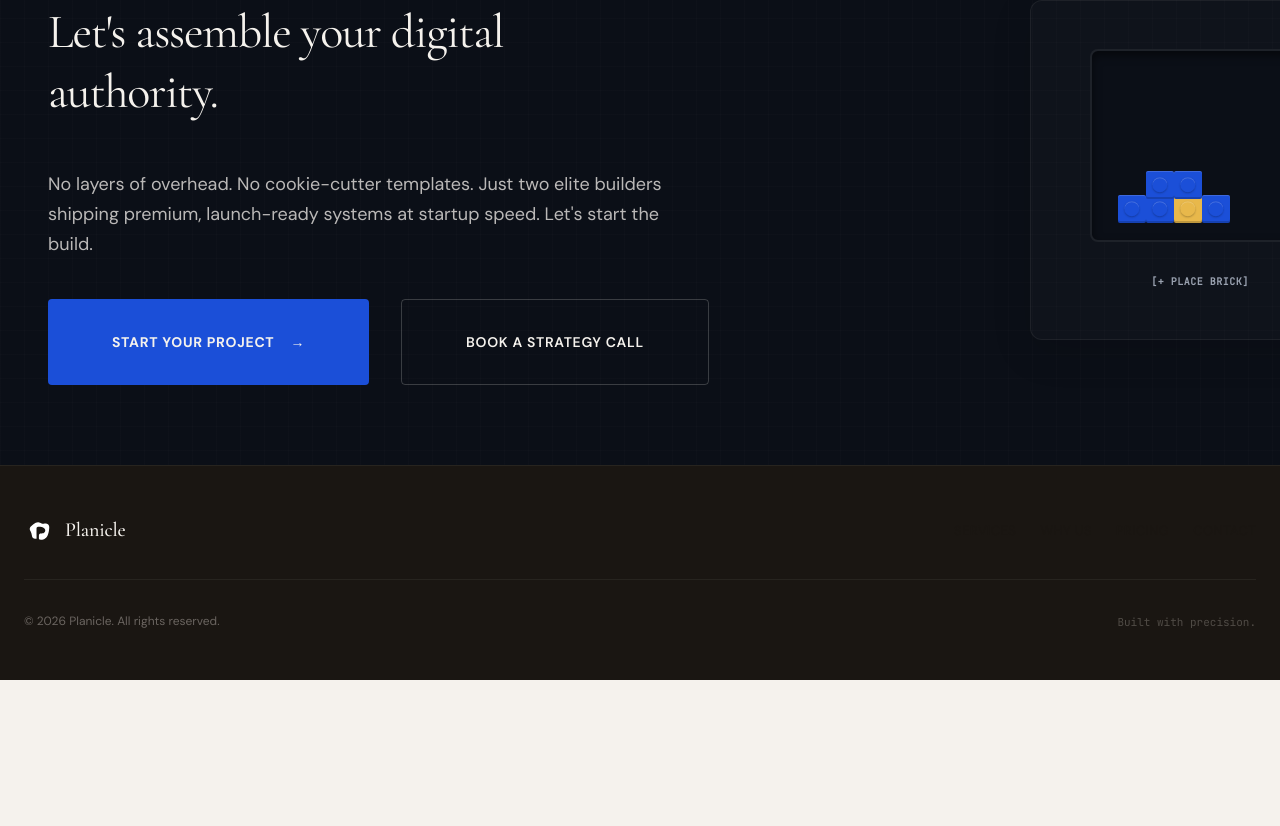
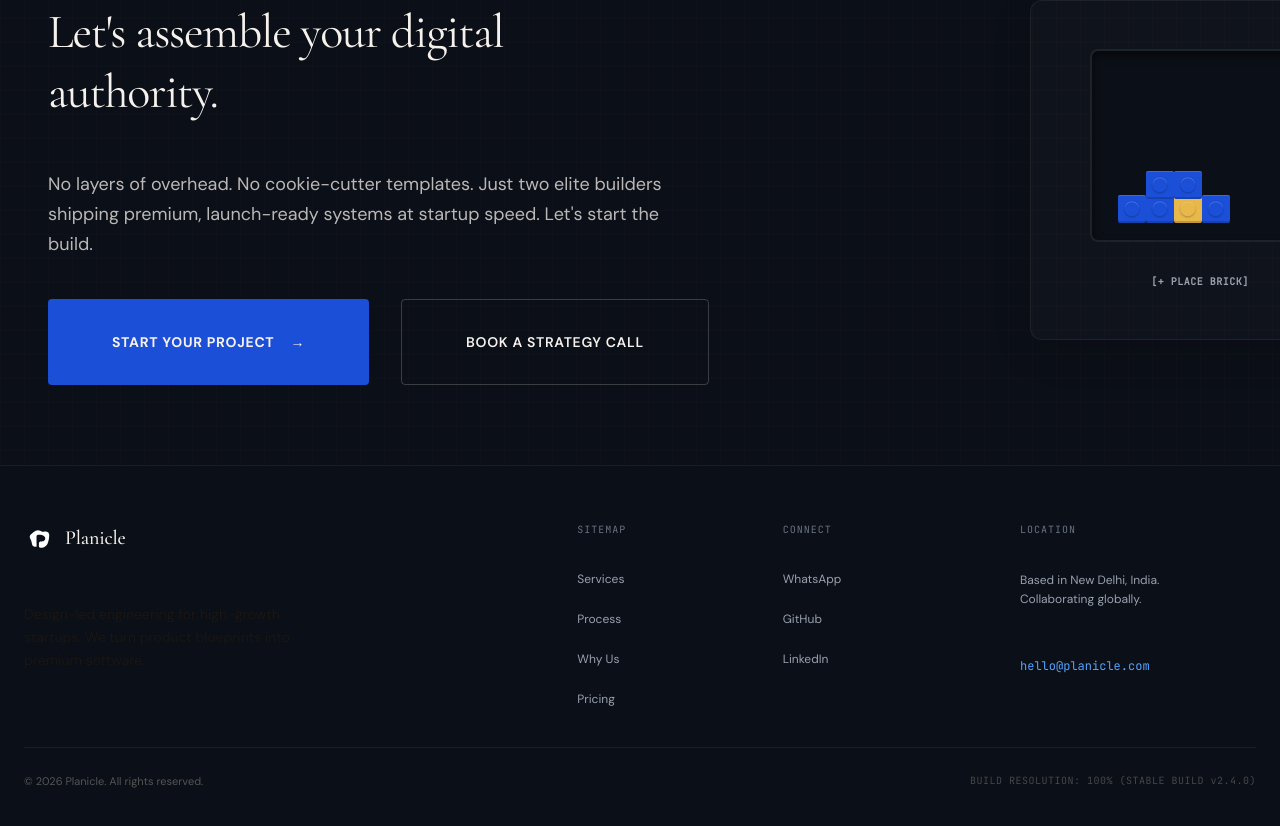
Before and after one commit to Planicle-labs/Planicle-Website, a Next.js app: page / in a window 1280 px wide. Shown: the part 5741-6567 px from the top of the page. Before the commit the page ends 6421 px from the top, so only its background shows below. Built offline with nearby package versions, Linux system fonts and the light colour scheme.

Commit message:
feat(footer): update footer layout, links, and dark-themed styling

```diff
--- a/components/FooterSection.tsx
+++ b/components/FooterSection.tsx
@@ -4,8 +4,15 @@ import Image from "next/image";
 
 const navLinks = [
   { href: "#services", label: "Services" },
+  { href: "#process", label: "Process" },
   { href: "#why-us", label: "Why Us" },
   { href: "#pricing", label: "Pricing" },
+];
+
+const socialLinks = [
+  { href: "https://wa.me/917678455973?text=Hi%2C%20I%20want%20to%20work%20with%20Planicle", label: "WhatsApp" },
+  { href: "https://github.com", label: "GitHub" },
+  { href: "https://linkedin.com", label: "LinkedIn" },
 ];
 
 export function FooterSection() {
@@ -15,30 +22,20 @@ export function FooterSection() {
     <footer
       id="footer"
       style={{
-        background: "var(--color-ink)",
-        paddingBlock: "48px",
+        background: "#0B0F17",
+        paddingTop: "56px",
+        paddingBottom: "36px",
         borderTop: "1px solid rgba(245, 242, 237, 0.06)",
+        position: "relative",
       }}
     >
-      <div
-        className="container-narrow"
-        style={{
-          display: "flex",
-          flexDirection: "column",
-          gap: "32px",
-        }}
-      >
-        {/* Top row */}
-        <div
-          style={{
-            display: "flex",
-            alignItems: "center",
-            justifyContent: "space-between",
-            flexWrap: "wrap",
-            gap: "24px",
-          }}
-        >
-          {/* Logo */}
+      <div className="container-narrow flex flex-col">
+
+        {/* Main 3-Column Footer Grid */}
+        <div className="grid grid-cols-1 md:grid-cols-12 gap-y-10 gap-x-12">
+
+          {/* Column 1: Logo & Vision (span 5) */}
+          <div className="md:col-span-5 flex flex-col items-start text-left">
             <a
               href="#"
               style={{
@@ -48,12 +45,14 @@ export function FooterSection() {
                 textDecoration: "none",
               }}
               aria-label="Planicle home"
+              className="mb-6"
             >
               <Image
                 src="/logo/Logo_white.svg"
                 alt=""
-              width={32}
+                width={24}
                 height={24}
+                unoptimized
                 style={{ height: "24px", width: "auto" }}
               />
               <span
@@ -69,105 +68,105 @@ export function FooterSection() {
               </span>
             </a>
 
-          {/* Nav links */}
-          <nav
-            style={{
-              display: "flex",
-              gap: "24px",
-              flexWrap: "wrap",
-            }}
-            aria-label="Footer navigation"
+            <p
+              className="font-body text-sm max-w-[32ch] leading-relaxed"
+              style={{ color: "var(--color-ash)" }}
             >
+              Design-led engineering for high-growth startups. We turn product blueprints into premium software.
+            </p>
+          </div>
+
+          {/* Column 2: Navigation & Links (span 4) */}
+          <div className="md:col-span-4 grid grid-cols-2 gap-8 text-left">
+            {/* Sitemap Links */}
+            <div className="flex flex-col gap-4">
+              <span className="font-mono text-[10px] text-gray-500 uppercase tracking-widest">
+                Sitemap
+              </span>
+              <nav className="flex flex-col gap-3">
                 {navLinks.map((link) => (
                   <a
                     key={link.href}
                     href={link.href}
-                style={{
-                  fontFamily: "var(--font-body), 'DM Sans', sans-serif",
-                  fontSize: "13px",
-                  fontWeight: 400,
-                  letterSpacing: "0.04em",
-                  textTransform: "uppercase",
-                  color: "var(--color-ash)",
-                  textDecoration: "none",
-                  transition: "color 200ms ease",
-                }}
-                onMouseEnter={(e) =>
-                  (e.currentTarget.style.color = "var(--color-canvas)")
-                }
-                onMouseLeave={(e) =>
-                  (e.currentTarget.style.color = "var(--color-ash)")
-                }
+                    className="font-body text-xs text-gray-400 hover:text-white transition-colors duration-200"
+                    style={{ textDecoration: "none" }}
                   >
                     {link.label}
                   </a>
                 ))}
-            <a
-              href="https://wa.me/917678455973?text=Hi%2C%20I%20want%20a%20website"
-              target="_blank"
-              rel="noopener noreferrer"
-              style={{
-                fontFamily: "var(--font-body), 'DM Sans', sans-serif",
-                fontSize: "13px",
-                fontWeight: 400,
-                letterSpacing: "0.04em",
-                textTransform: "uppercase",
-                color: "var(--color-ash)",
-                textDecoration: "none",
-                transition: "color 200ms ease",
-              }}
-              onMouseEnter={(e) =>
-                (e.currentTarget.style.color = "var(--color-canvas)")
-              }
-              onMouseLeave={(e) =>
-                (e.currentTarget.style.color = "var(--color-ash)")
-              }
-            >
-              Contact
-            </a>
               </nav>
             </div>
 
-        {/* Divider */}
+            {/* Social Connection Links */}
+            <div className="flex flex-col gap-4">
+              <span className="font-mono text-[10px] text-gray-500 uppercase tracking-widest">
+                Connect
+              </span>
+              <nav className="flex flex-col gap-3">
+                {socialLinks.map((link) => (
+                  <a
+                    key={link.href}
+                    href={link.href}
+                    target="_blank"
+                    rel="noopener noreferrer"
+                    className="font-body text-xs text-gray-400 hover:text-white transition-colors duration-200"
+                    style={{ textDecoration: "none" }}
+                  >
+                    {link.label}
+                  </a>
+                ))}
+              </nav>
+            </div>
+          </div>
+
+          {/* Column 3: Contact & Location (span 3) */}
+          <div className="md:col-span-3 flex flex-col items-start text-left gap-4">
+            <span className="font-mono text-[10px] text-gray-500 uppercase tracking-widest">
+              Location
+            </span>
+            <div className="font-body text-xs text-gray-400 leading-relaxed">
+              Based in New Delhi, India.
+              <br />
+              Collaborating globally.
+            </div>
+            <a
+              href="mailto:hello@planicle.com"
+              className="font-mono text-xs text-blue-400 hover:text-blue-300 transition-colors mt-2"
+              style={{ textDecoration: "none" }}
+            >
+              hello@planicle.com
+            </a>
+          </div>
+
+        </div>
+
+        {/* Horizontal Divider */}
         <div
           style={{
             height: "1px",
             background: "rgba(245, 242, 237, 0.06)",
+            marginTop: "40px",
+            marginBottom: "24px",
           }}
         />
 
-        {/* Bottom row */}
-        <div
-          style={{
-            display: "flex",
-            justifyContent: "space-between",
-            alignItems: "center",
-            flexWrap: "wrap",
-            gap: "16px",
-          }}
-        >
+        {/* Footer Metadata Bottom Row */}
+        <div className="flex flex-col sm:flex-row justify-between items-center">
           <p
-            style={{
-              fontFamily: "var(--font-body), 'DM Sans', sans-serif",
-              fontSize: "12px",
-              color: "rgba(160, 154, 148, 0.6)",
-              margin: 0,
-            }}
+            className="font-body text-[11px] margin-0"
+            style={{ color: "rgba(160, 154, 148, 0.5)" }}
           >
             © {year} Planicle. All rights reserved.
           </p>
 
           <p
-            style={{
-              fontFamily: "var(--font-mono), 'JetBrains Mono', monospace",
-              fontSize: "11px",
-              color: "rgba(160, 154, 148, 0.4)",
-              margin: 0,
-            }}
+            className="font-mono text-[10px] margin-0 tracking-wider"
+            style={{ color: "rgba(160, 154, 148, 0.4)" }}
           >
-            Built with precision.
+            BUILD RESOLUTION: 100% (STABLE BUILD v2.4.0)
           </p>
         </div>
+
       </div>
     </footer>
   );
```
Lines whose indentation alone changed are shown as unchanged.
